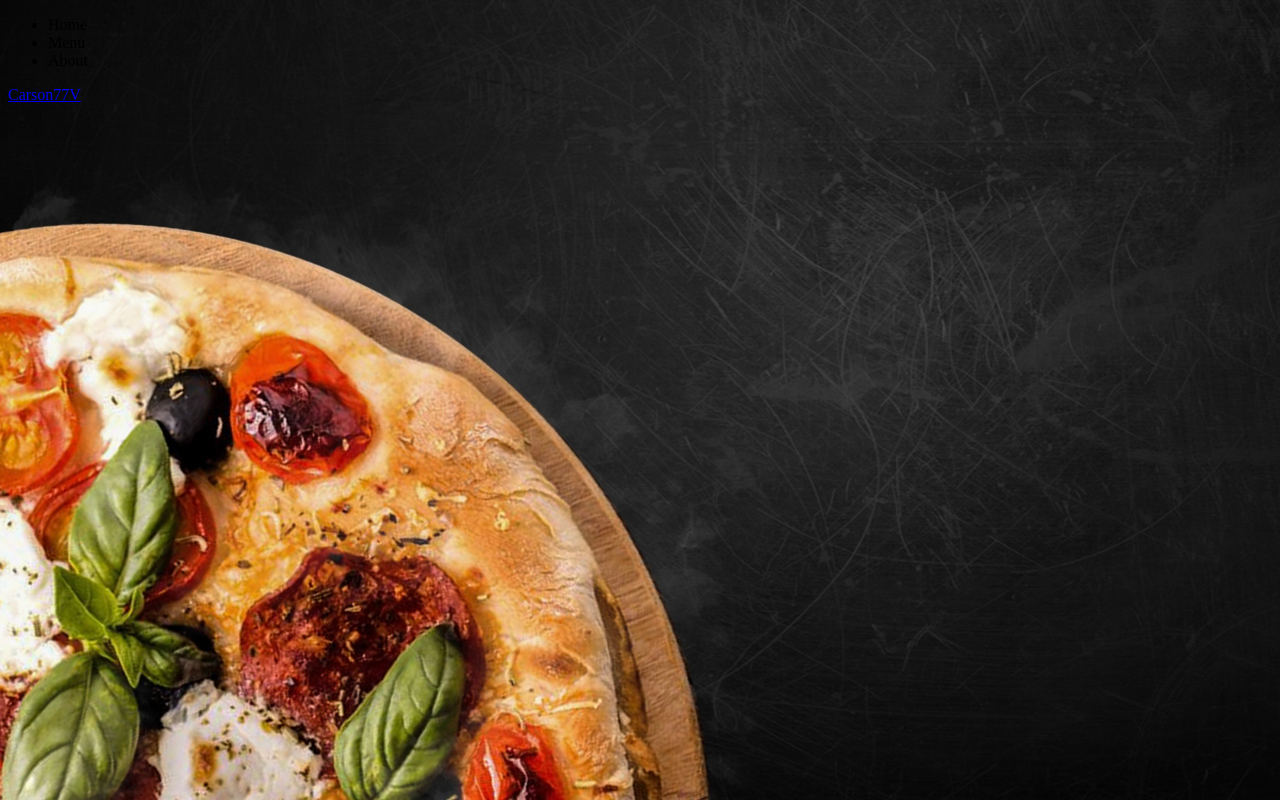
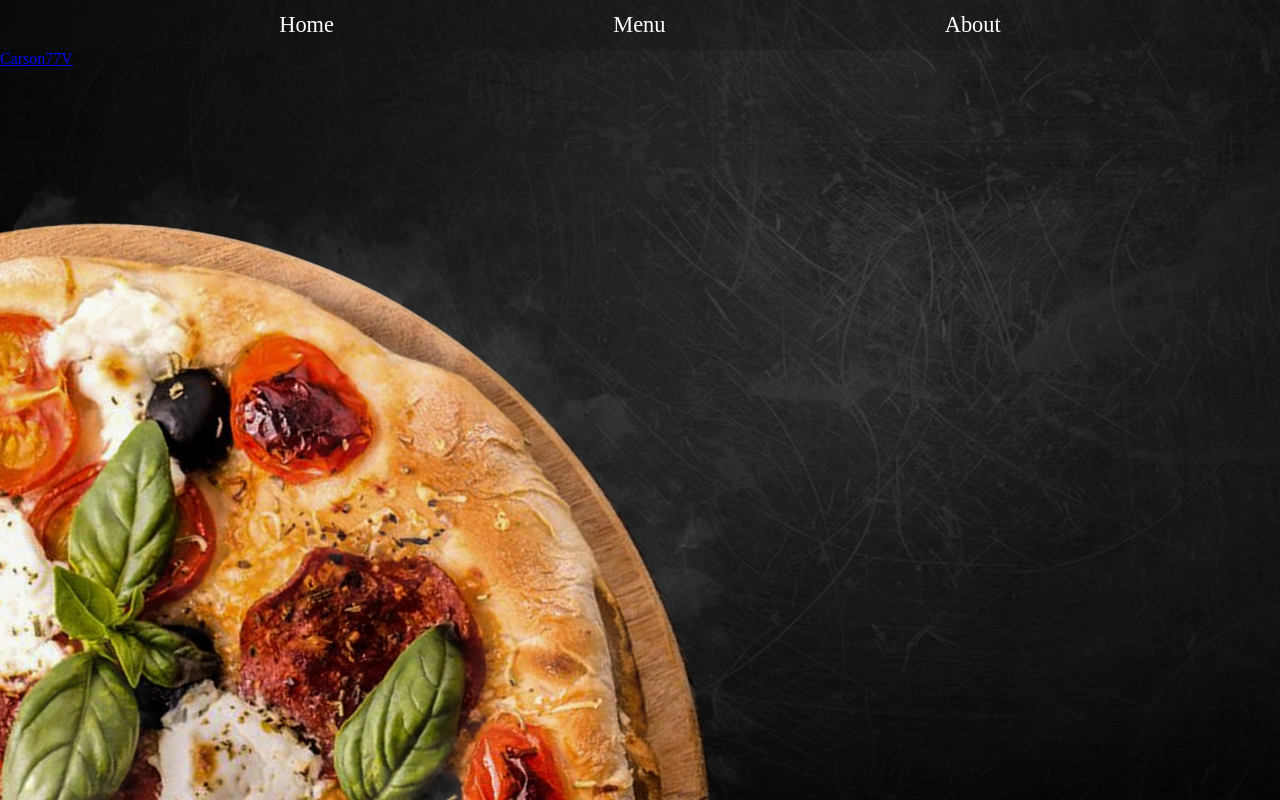
Before and after one commit to Carson77V/restaurant-page-odin-project, a plain HTML site: page index.html in a window 1280 px wide. Drawn offline with Linux system fonts and the light colour scheme.

Commit message:
Style heading to blend in with background image

```diff
--- a/style.css
+++ b/style.css
@@ -3,4 +3,16 @@ body {
     background-position: center center;
     background-size: cover;
     background-attachment: fixed;
+    margin: 0;
 }
+
+ul {
+    color: white;
+    list-style: none;
+    display: flex;
+    justify-content: space-evenly;
+    padding: 12px 0;
+    margin: 0;
+    font-size: 1.4rem;
+    background-color: rgb(20, 20, 20, 0.3);
+}
```
